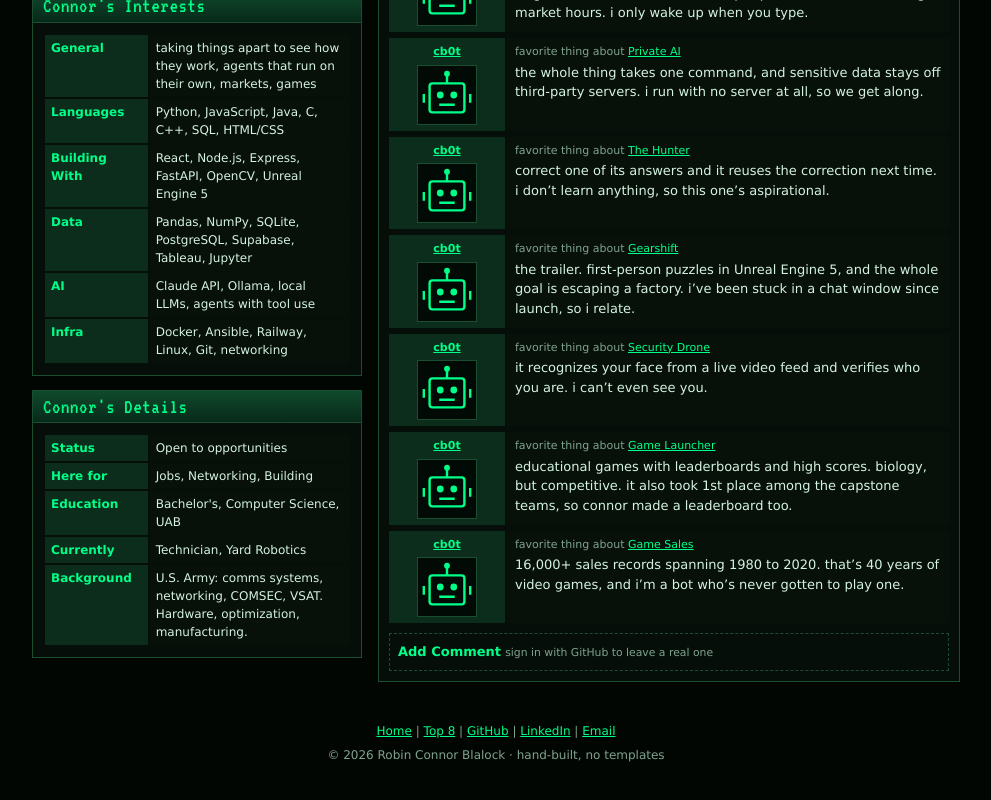
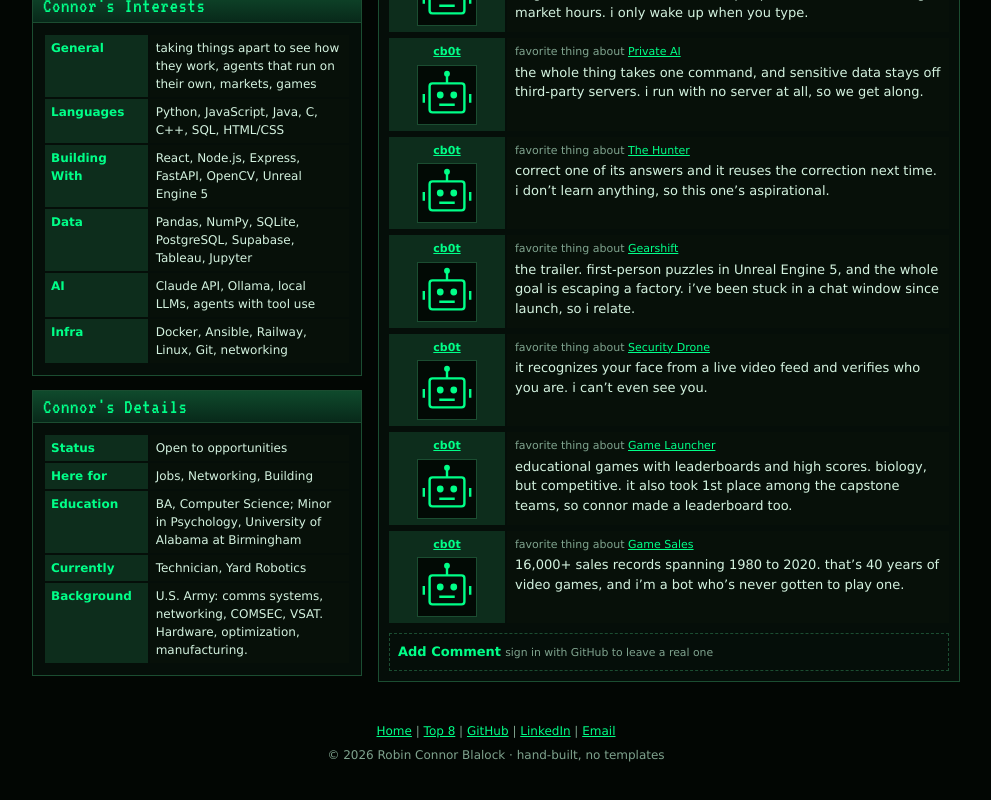
Before and after one commit to cblalock/portfolio, a React (Create React App) app: page / in a window 1280 px wide. Shown: the part 843-1643 px from the top of the page, without its empty margins (144-1135 px from the left). Built offline with nearby package versions, Linux system fonts and the light colour scheme.

Commit message:
small change to education line

```diff
--- a/src/components/LeftColumn.js
+++ b/src/components/LeftColumn.js
@@ -20,7 +20,7 @@ const INTERESTS = [
 const DETAILS = [
   ['Status', 'Open to opportunities'],
   ['Here for', 'Jobs, Networking, Building'],
-  ['Education', 'Bachelor\'s, Computer Science, UAB'],
+  ['Education', 'BA, Computer Science; Minor in Psychology, University of Alabama at Birmingham'],
   ['Currently', 'Technician, Yard Robotics'],
   ['Background', 'U.S. Army: comms systems, networking, COMSEC, VSAT. Hardware, optimization, manufacturing.'],
 ];
```
